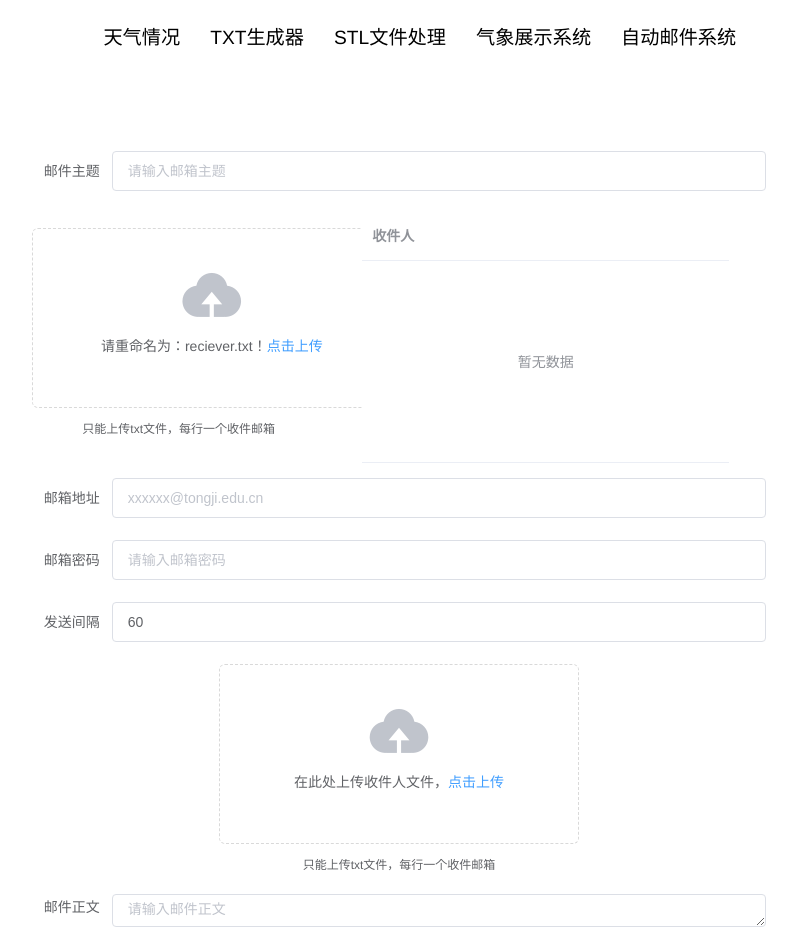
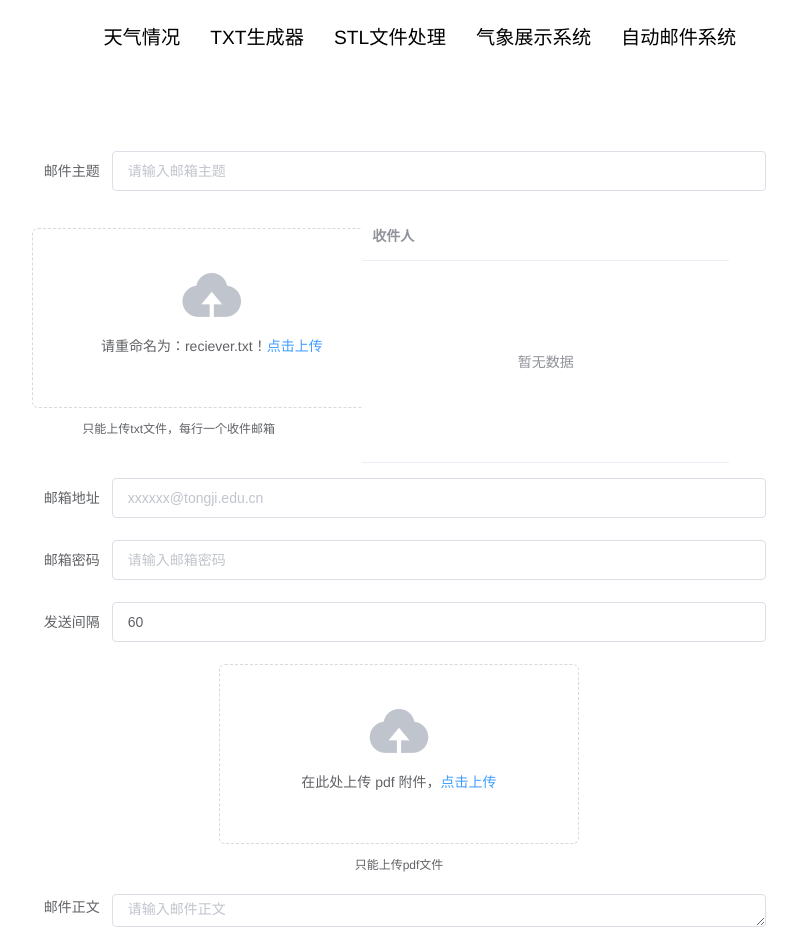
Before and after one commit to haoranpb/caup-internship, a Vue app in the folder front-end/: page /mail in a window 1280 px wide. Shown: the top 947 px of the page, without its empty margins (241-1038 px from the left). Built offline with nearby package versions, Linux system fonts and the light colour scheme.

Commit message:
finish mail

```diff
--- a/front-end/src/components/display-2.vue
+++ b/front-end/src/components/display-2.vue
@@ -43,7 +43,7 @@ export default {
   mounted: function(){
     let obj = this;
 
-    axios.get('http://127.0.0.1:8000/crawl-data')
+    axios.get('http://ludanxer.top:10000/crawl-data')
     .then(function(response) {
       let data = response.data;
       let labels = ['PM2.5(ug/m3)', '环境湿度(%)', '空气温度(℃)', '风向(度)', '风速(m/s)'];
--- a/front-end/src/views/Mail.vue
+++ b/front-end/src/views/Mail.vue
@@ -6,7 +6,7 @@
       </el-form-item>
       <div>
         <el-upload class="recievers" drag :on-success='displayReciever'
-          action="http://127.0.0.1:8000/recievers-upload">
+          action="http://ludanxer.top:10000/recievers-upload">
           <i class="el-icon-upload"></i>
           <div class="el-upload__text">请重命名为：reciever.txt！<em>点击上传</em></div>
           <div class="el-upload__tip" slot="tip">只能上传txt文件，每行一个收件邮箱</div>
@@ -27,11 +27,11 @@
         <el-input v-model="form.time" placeholder="默认为61，单位秒（s）。请输入纯数字" ></el-input>
       </el-form-item>
       <el-upload class="attachment" drag :on-success='attachmentUpload'
-        action="http://127.0.0.1:8000/attachment-upload"
+        action="http://ludanxer.top:10000/attachment-upload"
         multiple>
         <i class="el-icon-upload"></i>
-        <div class="el-upload__text">在此处上传收件人文件，<em>点击上传</em></div>
-        <div class="el-upload__tip" slot="tip">只能上传txt文件，每行一个收件邮箱</div>
+        <div class="el-upload__text">在此处上传 pdf 附件，<em>点击上传</em></div>
+        <div class="el-upload__tip" slot="tip">只能上传pdf文件</div>
       </el-upload>
       <el-form-item label="邮件正文">
         <el-input autosize type="textarea" v-model="form.content" placeholder="请输入邮件正文"></el-input>
@@ -79,9 +79,17 @@ export default {
         params.append('time', obj.form.time);
         params.append('attachment', obj.attachment);
 
+        obj.$message('开始发送邮件！');
+        obj.form = {
+          title: '',
+          usr: '',
+          pwd: '',
+          content: '',
+          time: 60
+        };
         axios({
           method: 'post',
-          url: 'http://127.0.0.1:8000/send-mail',
+          url: 'http://ludanxer.top:10000/send-mail',
           data: params,
           headers: { 'Content-Type': 'application/x-www-form-urlencoded' }
         })
```
Also changed, not shown: 1 other file (tests, documents, lock files or other folders).
